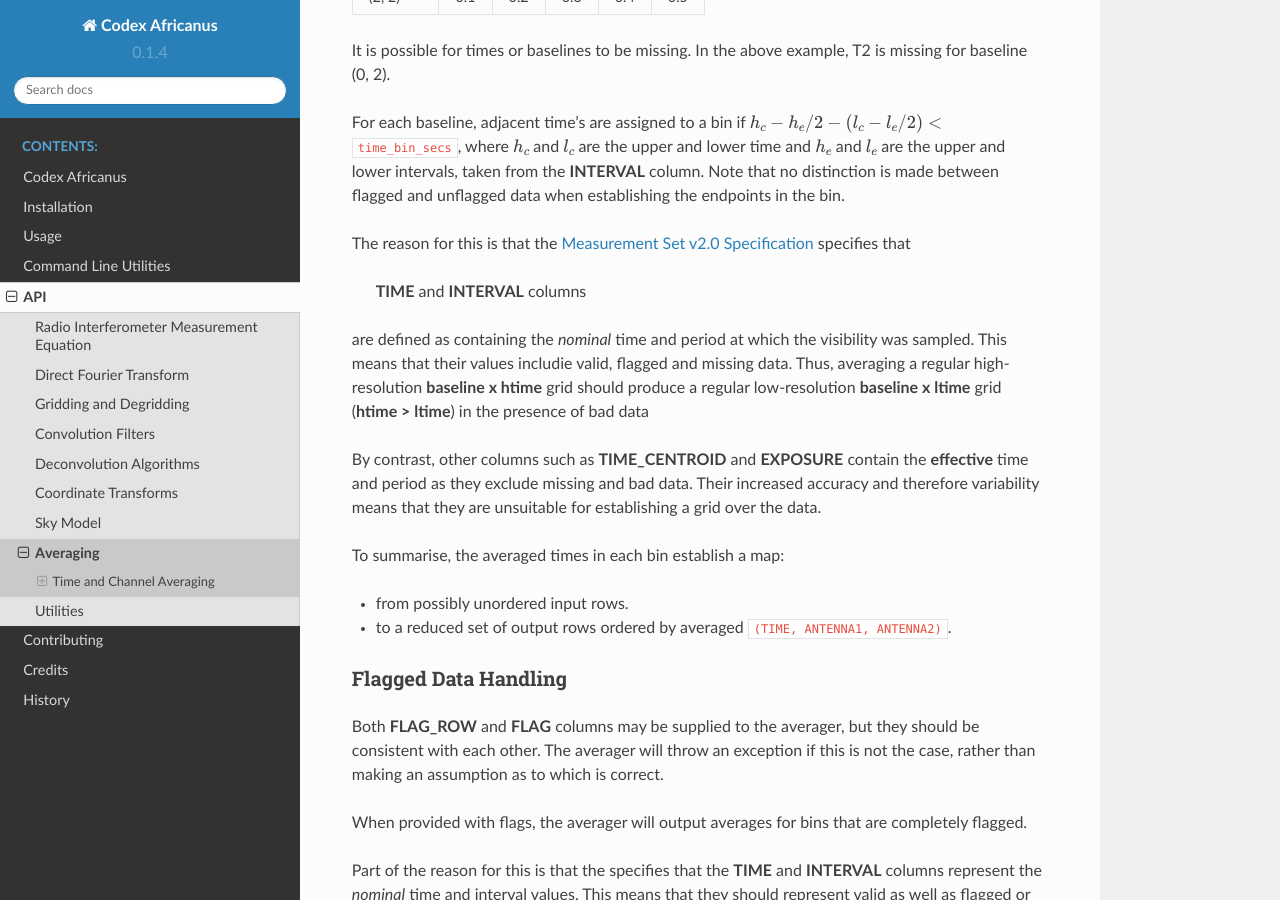
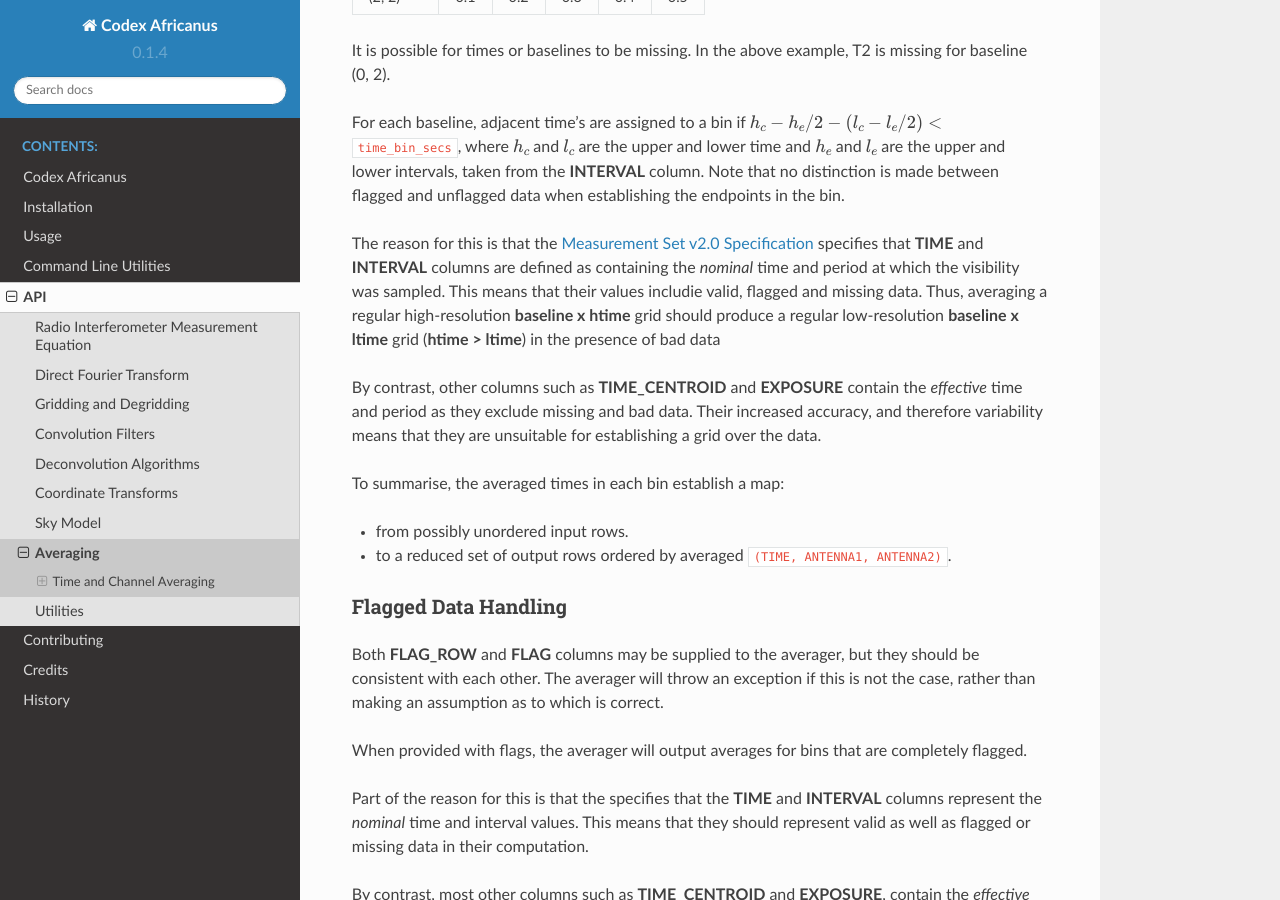
Before and after one commit to ratt-ru/codex-africanus, a Sphinx documentation site: the page built from docs/averaging-api.rst, in a window 1280 px wide and 900 px high, scrolled down 723 px. Built offline with Sphinx 7.4.7 and the Read the Docs theme 2.0.0, drawn with Linux system fonts in a browser that asks for light colours.

Commit message:
[skip ci] docstring formatting

```diff
--- a/docs/averaging-api.rst
+++ b/docs/averaging-api.rst
@@ -43,7 +43,7 @@ when establishing the endpoints in the bin.
 
 The reason for this is that the `Measurement Set v2.0 Specification
 <https://casa.nrao.edu/Memos/229.html>`_ specifies that
- **TIME** and **INTERVAL** columns
+**TIME** and **INTERVAL** columns
 are defined as containing the *nominal*
 time and period at which the visibility was sampled.
 This means that their values includie valid, flagged and missing data.
@@ -53,8 +53,8 @@ a regular low-resolution  **baseline x ltime** grid (**htime > ltime**)
 in the presence of bad data
 
 By contrast, other columns such as **TIME_CENTROID**
-and **EXPOSURE** contain the **effective** time and period as
-they exclude missing and bad data. Their increased accuracy
+and **EXPOSURE** contain the *effective* time and period as
+they exclude missing and bad data. Their increased accuracy,
 and therefore variability means that they are unsuitable for
 establishing a grid over the data.
 
```
